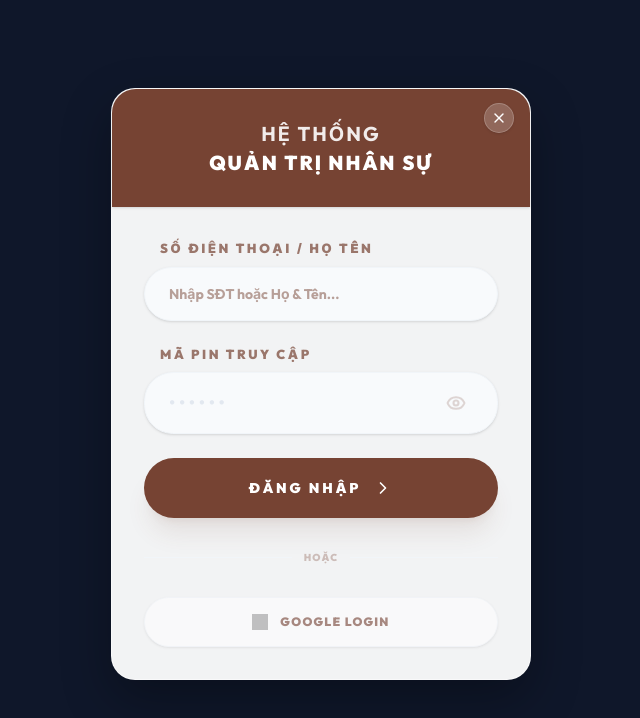
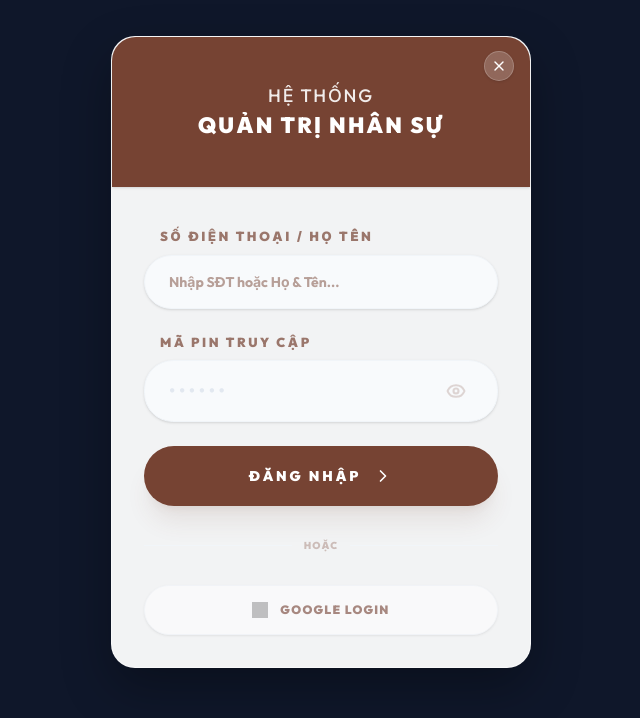
Before and after one commit to LiemNguyen2505/ChamCong, a React (Vite) app: page /#/admin in a window 1280 px wide. Shown: the top 718 px of the page, without its empty margins (319-959 px from the left). Built offline with nearby package versions, Linux system fonts and the light colour scheme; no server answers; the database is empty; grey boxes are pictures that could not be loaded; the HTML template or start-up script is replaced by a standard one.

Commit message:
Update AdminLogin.tsx

```diff
--- a/src/components/admin/AdminLogin.tsx
+++ b/src/components/admin/AdminLogin.tsx
@@ -36,7 +36,7 @@ export const AdminLogin: React.FC<AdminLoginProps> = ({
         <div className="absolute inset-0 pointer-events-none opacity-[0.05] bg-[radial-gradient(circle_at_center,_var(--tw-gradient-stops))] from-emerald-900 to-transparent z-1" />
       )}
 
-      <div className={`bg-white/95 backdrop-blur-2xl rounded-[1.5rem] shadow-[0_20px_50px_rgba(0,0,0,0.3)] ${adminTheme.shadow.replace('/10', '/30')} p-7 md:p-8 w-full max-w-[420px] border border-white/60 relative z-10 flex flex-col items-center transition-all duration-500 -translate-y-12 md:-translate-y-4`}>
+      <div className={`bg-white/95 backdrop-blur-2xl rounded-[1.5rem] shadow-[0_20px_50px_rgba(0,0,0,0.3)] ${adminTheme.shadow.replace('/10', '/30')} p-7 md:p-8 w-full max-w-[420px] border border-white/60 relative z-10 flex flex-col items-center transition-all duration-500 -translate-y-24 md:-translate-y-12`}>
 
         <button
           onClick={() => navigate(-1)}
@@ -45,13 +45,11 @@ export const AdminLogin: React.FC<AdminLoginProps> = ({
           <X className="w-4 h-4" />
         </button>
 
-        <div className={`w-[calc(100%+56px)] md:w-[calc(100%+64px)] -mt-7 md:-mt-8 -mx-7 md:-mx-8 mb-9 md:mb-8 py-6 md:py-8 ${adminTheme.accent} rounded-t-[1.5rem] flex flex-col items-center justify-center gap-1 shadow-sm relative text-center`}>
+        <div className={`w-[calc(100%+56px)] md:w-[calc(100%+64px)] -mt-7 md:-mt-8 -mx-7 md:-mx-8 mb-8 md:mb-10 py-10 md:py-12 ${adminTheme.accent} rounded-t-[1.5rem] flex flex-col items-center justify-center gap-1 shadow-sm relative text-center`}>
 
-          <h2 className="text-[18px] md:text-[20px] font-bold text-white/90 uppercase tracking-widest leading-tight">
-           Hệ Thống
-          </h2>
-          <h2 className="text-[18px] md:text-[20px] font-black text-white uppercase tracking-widest leading-tight">
-           Quản Trị Nhân Sự
+          <h2 className="text-[16px] md:text-[18px] font-medium text-white/90 uppercase tracking-[0.1em] leading-tight flex flex-col items-center">
+            <span>Hệ Thống</span>
+            <span className="font-black text-[20px] md:text-[22px] text-white tracking-widest mt-1">Quản Trị Nhân Sự</span>
           </h2>
 
         </div>
```
